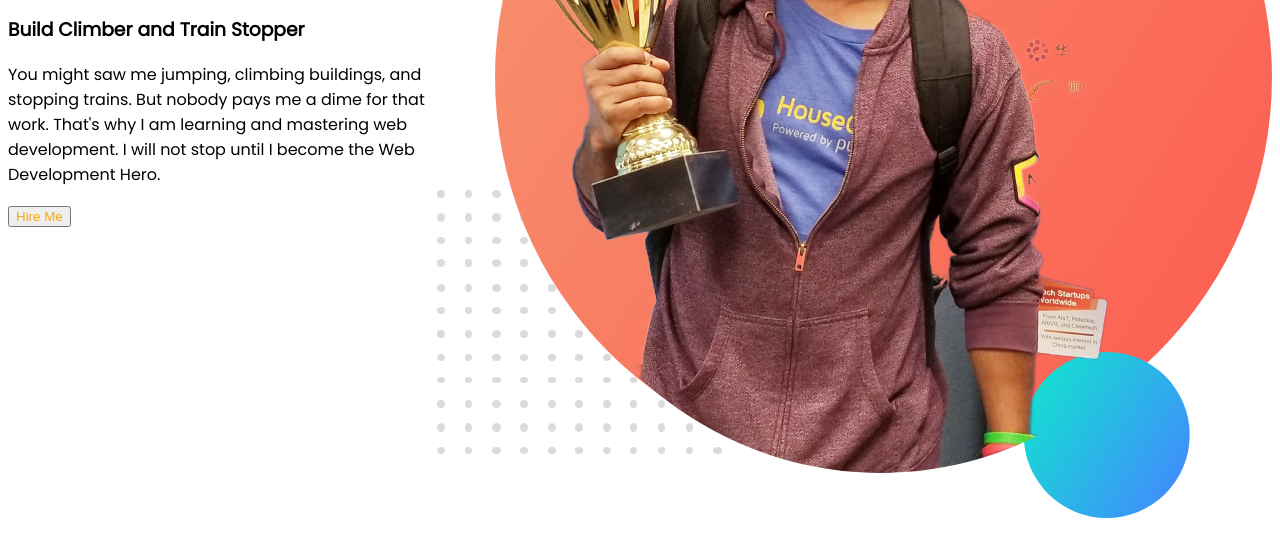
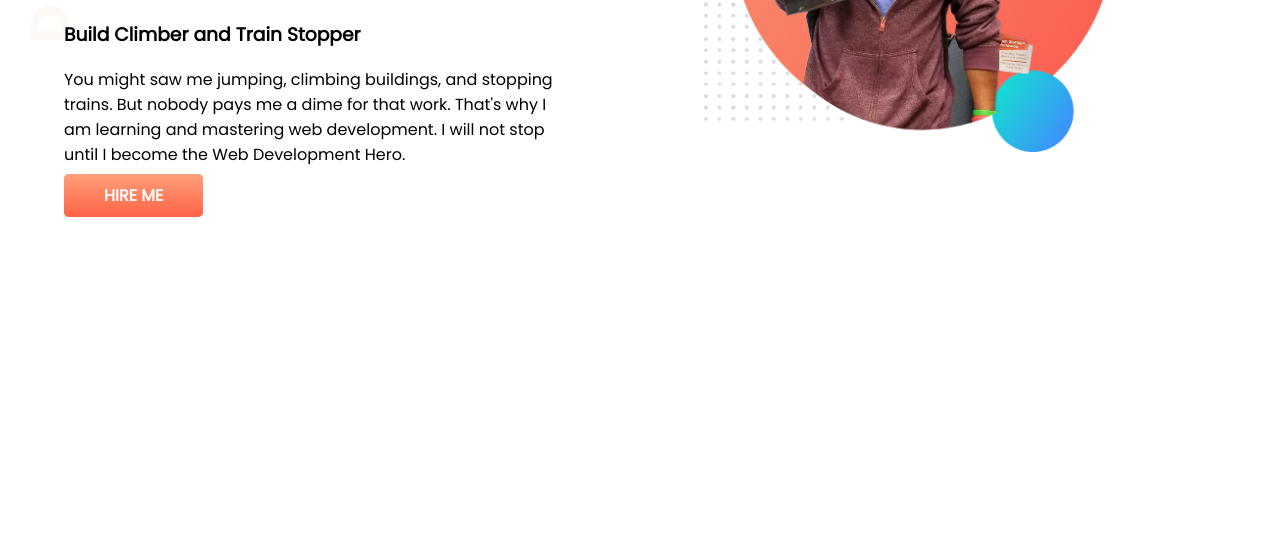
Before and after one commit to shanzida-rifa/testing-portfolio, a plain HTML site: page index.html in a window 1280 px wide. Shown: the part 319-852 px from the top of the page. After the commit the page ends 800 px from the top, so only its background shows below. Drawn offline with Linux system fonts and the light colour scheme.

Commit message:
first part done

```diff
--- a/index.html
+++ b/index.html
@@ -13,8 +13,8 @@
 </head>
 
 <body>
-    <div class="box">
-        <div>
+    <section class="top-banner">
+        <div class="half-width">
             <h1>Welcome to</h1>
             <h1><span class="orange-color">Peter Parkar</span> World!!</h1>
             <h3>Build Climber and Train Stopper</h3>
@@ -23,11 +23,13 @@
                 That's why I am learning and mastering web development. I will not stop until I become the Web
                 Development Hero.
             </p>
-            <button class="btn">Hire Me</button>
+
+            <a class="link-button" target="_blank"
+                href="https://www.linkedin.com/in/rifa-shanzida-khanam-50b7871aa/">HIRE ME</a>
         </div>
-        <div><img src="images/jhankar.png" alt=""></div>
+        <div class="half-width"><img src="images/jhankar.png" alt=""></div>
+    </section>
 
-    </div>
 </body>
 
 </html>
--- a/style.css
+++ b/style.css
@@ -1,5 +1,6 @@
 body {
     font-family: 'Poppins', sans-serif;
+    margin: 0;
 }
 
 h1 {
@@ -10,10 +11,30 @@ h1 {
     color: orange;
 }
 
-.btn {
-    color: orange;
+.link-button {
+    text-decoration: none;
+    background-color: orange;
+    padding: 10px 40px;
+    border-radius: 5px;
+    background-image: linear-gradient(lightsalmon, tomato);
+    color: white;
+    font-weight: 700;
 }
 
-.box {
+section {
     display: flex;
 }
+
+.half-width {
+    width: 50%;
+    padding: 5%;
+}
+
+.half-width img {
+    width: 80%;
+}
+
+.top-banner {
+    background-image: url(images/top-banner.png);
+    background-repeat: no-repeat;
+}
```
